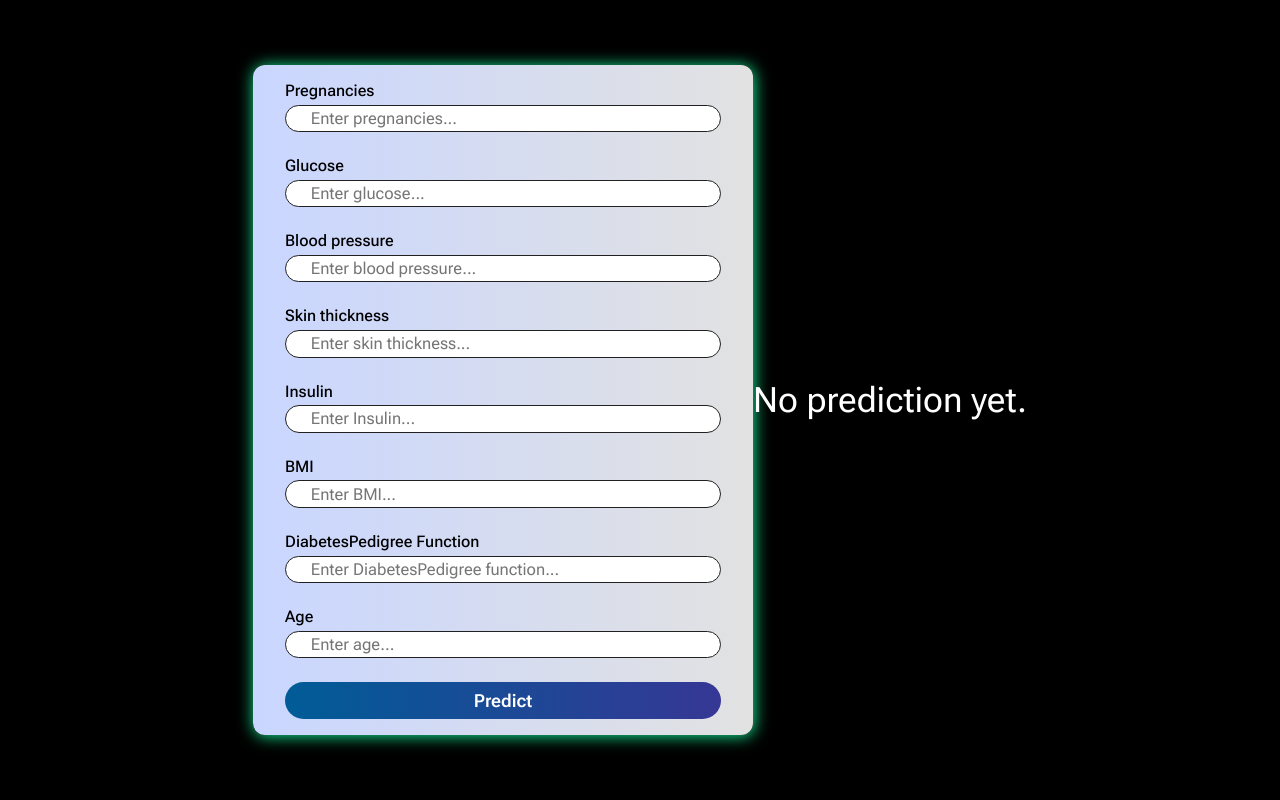
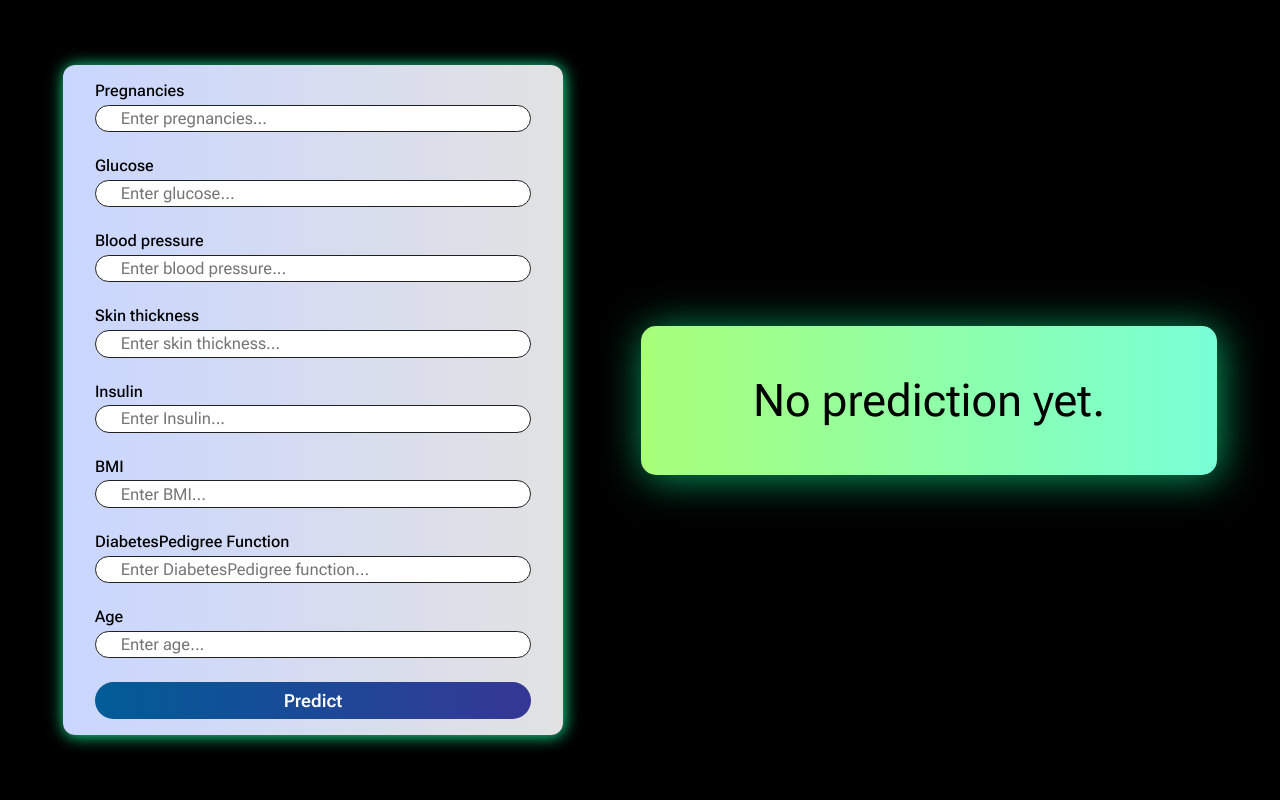
Before and after one commit to danish-khan962/DiabEase, a Django app: page /predict/ in a window 1280 px wide. Run offline with Django 5.2, Linux system fonts and the light colour scheme; some web fonts are replaced.

Commit message:
minor changes

```diff
--- a/BACKEND/DiabetesPrediction/DiabetesPrediction/views.py
+++ b/BACKEND/DiabetesPrediction/DiabetesPrediction/views.py
@@ -23,7 +23,7 @@ def result(request):
 
     if request.method == 'GET':  # Ensure data is being processed after form submission
         # Loading the dataset
-        diabetes_dataset = pd.read_csv(r'C:\Users\hp\DiabEase\DiabetesPrediction\assets\diabetes.csv')
+        diabetes_dataset = pd.read_csv(r'C:\Users\hp\DiabEase\BACKEND\DiabetesPrediction\assets\diabetes.csv')
         diabetes_df = pd.DataFrame(diabetes_dataset)
 
         # Separating data and labels
--- a/BACKEND/DiabetesPrediction/templates/predict.html
+++ b/BACKEND/DiabetesPrediction/templates/predict.html
@@ -25,7 +25,7 @@
             height: 100vh;
             width: 100vw;
             display: flex;
-            justify-content: center;
+            justify-content: space-around;
             align-items: center;
             background: #000;
             padding: 0rem 1.5rem;
@@ -76,6 +76,15 @@
             color: #fff;
             font-weight: 600;
             border-radius: 20px;
+            cursor: pointer;
+        }
+        #resultAREA{
+            padding: 3rem 7rem;
+            color: #000000;
+            font-size: 45px;
+            background: linear-gradient(to right, #a8ff78, #78ffd6);
+            border-radius: 15px;
+            box-shadow: 3px 3px 40px #099b5e;
         }
     </style>
 </head>
@@ -143,9 +152,9 @@
             <button id="btn" type="submit">Predict</button>
         </form>
 
-        <div style="color: #fff; font-size: 35px">
+        <div id="resultAREA"">
             {% if result2 %}
-                Result => {{ result2 }}
+                Result : {{ result2 }}
             {% else %}
                 No prediction yet.
             {% endif %}
--- a/FRONTEND/AboutUs/aboutUs.html
+++ b/FRONTEND/AboutUs/aboutUs.html
@@ -9,6 +9,9 @@
 
     <!--Linking font-awesome cdn-->
     <link rel="stylesheet" href="https://cdnjs.cloudflare.com/ajax/libs/font-awesome/6.7.2/css/all.min.css"/>
+
+    <!--Linking favicon-->
+    <link rel="shortcut icon" href="images/logo.png" type="image/x-icon">
 </head>
 <body>
     <nav id="navBar">
--- a/FRONTEND/index.html
+++ b/FRONTEND/index.html
@@ -13,6 +13,9 @@
 
     <!--Linking Swiper JS-->
     <link rel="stylesheet" href="https://cdn.jsdelivr.net/npm/swiper@11/swiper-bundle.min.css" />
+
+    <!--Favicon-->
+    <link rel="shortcut icon" href="images/logo.png" type="image/x-icon">
 
 </head>
 
```
